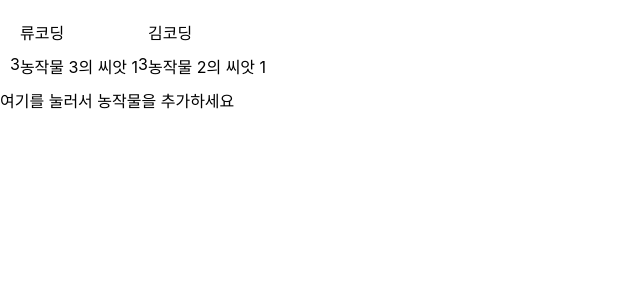
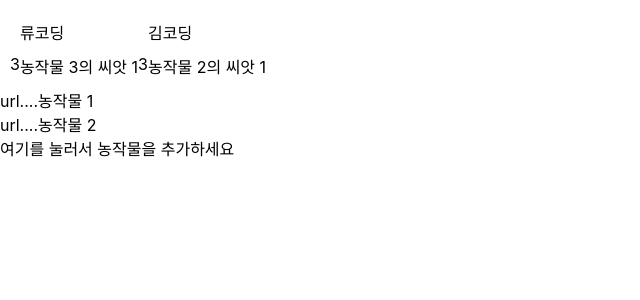
Before and after one commit to codestates/FARM-client, a React (Create React App) app in the folder farm/: page / in a window 1280 px wide. Shown: the top 300 px of the page, without its empty margins (0-640 px from the left). Built offline with nearby package versions, Linux system fonts and the light colour scheme.

Commit message:
[FarmPage][ReadCrops] 농작물의 정보를 읽는 기능 추가 ReadCrops 컴포넌트를 추가하여 리덕스 state 에 있는 crops 들의 정보를 랜더링 해주는 기능 추가 FarmPage 에서 ReadCrops가 호출되게끔 수정

```diff
--- /dev/null
+++ b/farm/src/Components/ReadCrops.js
@@ -0,0 +1,24 @@
+import { useSelector } from "react-redux";
+import { memo } from "react";
+
+function ReadCrops() {
+  const crops = useSelector((state) => {
+    return state.farmReducer.crops;
+  });
+  return (
+    <div>
+      {crops.map((el, idx) => {
+        return (
+          <div className="Crops_Base" key={idx}>
+            <span className="Corps_Icon">{el.icon}</span>
+            <span className="Corps_Name">{el.name}</span>
+            {/* ReadSeeds 컴포넌트가 호출되어야 합니다. */}
+            {/* AddSeeds 컴포넌트가 호출되어야 합니다. */}
+          </div>
+        );
+      })}
+    </div>
+  );
+}
+
+export default memo(ReadCrops);
--- a/farm/src/Pages/FarmPage.js
+++ b/farm/src/Pages/FarmPage.js
@@ -1,6 +1,6 @@
-
 import ReadFarmers from "../Components/ReadFarmers";
 import AddCrops from "../Components/AddCrops";
+import ReadCrops from "../Components/ReadCrops";
 
 import React from "react";
 
@@ -8,7 +8,10 @@ export default function FarmPage() {
   return (
     <div>
       <ReadFarmers />
-     <AddCrops />
+      <div className="Farm_Crops_Field">
+        <ReadCrops />
+        <AddCrops />
+      </div>
     </div>
   );
 }
```
